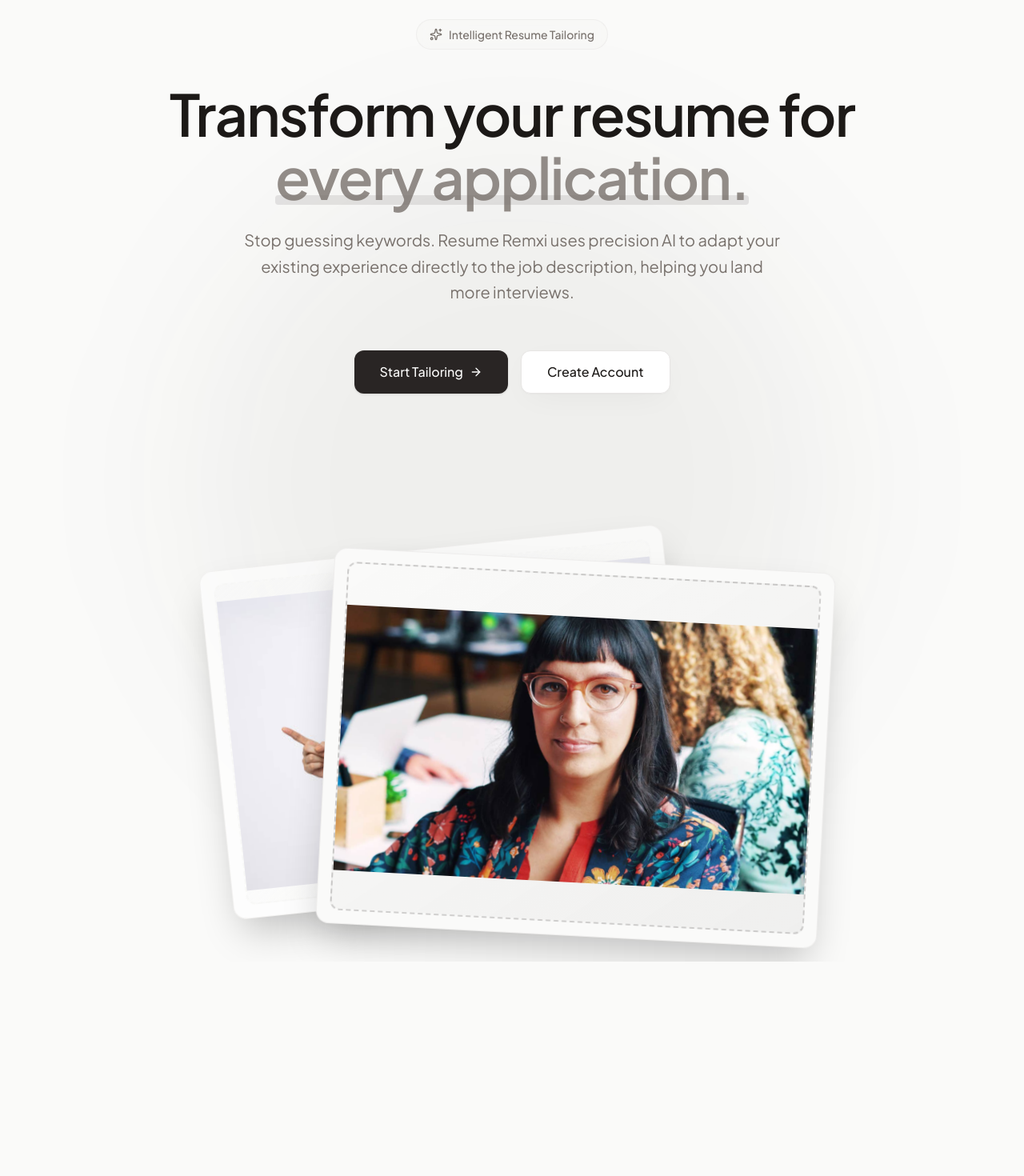
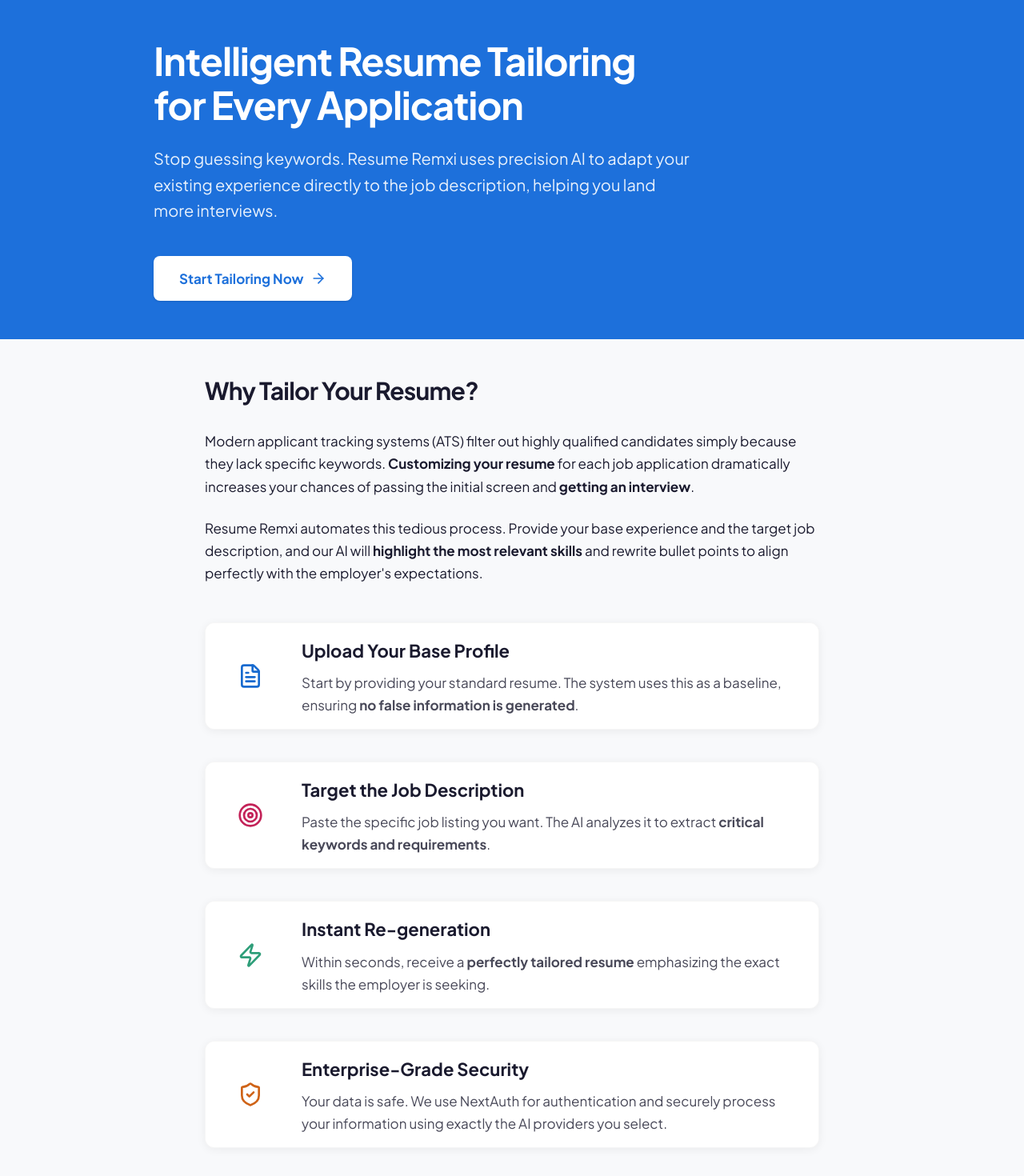
Before and after one commit to sathiralamal/resume-remix, a Next.js app: page / in a window 1280 px wide. Shown: the top 1470 px of the page at 80% size. Before the commit the page ends 1202 px from the top, so only its background shows below. Built offline with nearby package versions, Linux system fonts and the light colour scheme.

Commit message:
feat: Redesign landing page to include detailed product explanation and feature cards.

```diff
--- a/src/app/dashboard/page.tsx
+++ b/src/app/dashboard/page.tsx
@@ -77,9 +77,7 @@
   if (!session)             redirect("/login");
 
   return (
-    <div className="min-h-screen flex flex-col pb-20 relative">
-      <div className="absolute top-0 left-0 right-0 h-[500px] bg-gradient-to-b from-primary/5 to-transparent pointer-events-none -z-10" />
-
+    <div className="min-h-screen flex flex-col pb-20 relative bg-background">
       <UpgradeModal
         isOpen={showUpgrade}
         onClose={() => setShowUpgrade(false)}
--- a/src/app/globals.css
+++ b/src/app/globals.css
@@ -16,110 +16,145 @@
   --color-muted-foreground: var(--muted-foreground);
   --color-border: var(--border);
   --color-ring: var(--ring);
+
+  --color-icon-blue: var(--icon-blue);
+  --color-icon-pink: var(--icon-pink);
+  --color-icon-green: var(--icon-green);
+  --color-icon-peach: var(--icon-peach);
+  --color-icon-purple: var(--icon-purple);
+  --color-icon-teal: var(--icon-teal);
 }
 
 :root {
-  --background: #fafaf9; /* Stone 50 for a warm neutral base */
-  --foreground: #1c1917; /* Stone 900 for text */
+  --background: #f8f9fb; /* barely-there warm gray */
+  --foreground: #1a1a2e; /* near-black */
   --card: #ffffff;
-  --card-foreground: #1c1917;
-  --primary: #292524; /* Stone 800 */
-  --primary-foreground: #fafaf9;
-  --muted: #f5f5f4;
-  --muted-foreground: #78716c;
-  --border: #e7e5e4;
-  --ring: #d6d3d1;
-  --radius: 0.75rem;
+  --card-foreground: #1a1a2e;
+  --primary: #1d70db; /* IBM blue */
+  --primary-foreground: #ffffff;
+  --muted: #eef0f4;
+  --muted-foreground: #555555;
+  --border: rgba(0, 0, 0, 0.07);
+  --ring: #1d70db;
+  --radius: 0.5rem; /* 8px */
+
+  --icon-blue:   hsl(213, 80%, 92%);
+  --icon-pink:   hsl(340, 70%, 92%);
+  --icon-green:  hsl(160, 55%, 88%);
+  --icon-peach:  hsl(25,  80%, 91%);
+  --icon-purple: hsl(265, 55%, 91%);
+  --icon-teal:   hsl(185, 60%, 88%);
 }
 
 .dark {
-  --background: #0c0a09; /* Stone 950 for a soft deep dark */
-  --foreground: #fafaf9;
-  --card: #1c1917;
-  --card-foreground: #fafaf9;
-  --primary: #fafaf9;
-  --primary-foreground: #1c1917;
-  --muted: #292524;
-  --muted-foreground: #a8a29e;
-  --border: #292524;
-  --ring: #44403c;
+  --background: #0c0d12;
+  --foreground: #f8f9fb;
+  --card: #15181e;
+  --card-foreground: #f8f9fb;
+  --primary: #4e93ed;
+  --primary-foreground: #ffffff;
+  --muted: #1c2128;
+  --muted-foreground: #a0a6b1;
+  --border: rgba(255, 255, 255, 0.07);
+  --ring: #4e93ed;
+
+  --icon-blue:   hsl(213, 80%, 12%);
+  --icon-pink:   hsl(340, 70%, 12%);
+  --icon-green:  hsl(160, 55%, 12%);
+  --icon-peach:  hsl(25,  80%, 12%);
+  --icon-purple: hsl(265, 55%, 12%);
+  --icon-teal:   hsl(185, 60%, 12%);
 }
 
 body {
   background-color: var(--background);
   color: var(--foreground);
   font-family: var(--font-primary), sans-serif;
-  line-height: 1.6;
+  line-height: 1.65;
   -webkit-font-smoothing: antialiased;
 }
 
-/* Custom Soft Material & Glassmorphism Utilities */
+@media (prefers-reduced-motion: reduce) {
+  *, *::before, *::after {
+    animation-duration: 0.01ms !important;
+    transition-duration: 0.01ms !important;
+  }
+}
+
 @layer utilities {
+  .hero-header {
+    background-color: var(--primary);
+    color: var(--primary-foreground);
+    padding: 3rem 1.5rem; /* ~48px */
+  }
+
+  .content-section {
+    background-color: var(--background);
+    padding: 2.5rem 1.5rem; /* ~40px 24px */
+  }
+
+  .icon-block {
+    width: 80px;
+    height: 80px;
+    border-radius: 8px;
+    flex-shrink: 0;
+    display: flex;
+    align-items: center;
+    justify-content: center;
+  }
+
   .glass-panel {
-    background-color: rgba(255, 255, 255, 0.6);
-    backdrop-filter: blur(12px);
-    -webkit-backdrop-filter: blur(12px);
-    border: 1px solid rgba(255, 255, 255, 0.2);
-    box-shadow: 0 4px 24px -1px rgba(0, 0, 0, 0.05);
+    background-color: rgba(255, 255, 255, 0.9);
+    border: 1px solid var(--border);
+    box-shadow: 0 2px 12px rgba(0, 0, 0, 0.06);
   }
 
   .dark .glass-panel {
-    background-color: rgba(28, 25, 23, 0.6);
-    border: 1px solid rgba(255, 255, 255, 0.05);
-    box-shadow: 0 4px 24px -1px rgba(0, 0, 0, 0.2);
+    background-color: rgba(21, 24, 30, 0.9);
+    border: 1px solid var(--border);
+    box-shadow: 0 2px 12px rgba(0, 0, 0, 0.2);
   }
 
   .soft-shadow {
-    box-shadow: 0 10px 40px -10px rgba(0, 0, 0, 0.05),
-                0 1px 3px rgba(0, 0, 0, 0.03);
+    box-shadow: 0 2px 12px rgba(0, 0, 0, 0.06);
   }
 
   .dark .soft-shadow {
-    box-shadow: 0 10px 40px -10px rgba(0, 0, 0, 0.2),
-                0 1px 3px rgba(0, 0, 0, 0.1);
+    box-shadow: 0 2px 12px rgba(0, 0, 0, 0.2);
   }
 
-  /* Input & Control base */
   .clean-input {
     border: 1px solid var(--border);
-    background-color: var(--card); /* Solid background */
-    box-shadow: inset 0 1px 2px rgba(0, 0, 0, 0.04);
-    transition: all 0.2s cubic-bezier(0.16, 1, 0.3, 1);
+    background-color: var(--card);
+    transition: all 0.2s ease;
   }
 
   .dark .clean-input {
-    background-color: rgba(28, 25, 23, 0.9); /* Solid distinct rich dark */
-    box-shadow: inset 0 1px 2px rgba(0, 0, 0, 0.2);
+    background-color: rgba(21, 24, 30, 0.9);
   }
 
   .clean-input:focus {
     outline: none;
     border-color: var(--ring);
-    box-shadow: inset 0 1px 2px rgba(0, 0, 0, 0.04), 0 0 0 2px rgba(0, 0, 0, 0.05);
+    box-shadow: inset 0 1px 2px rgba(0, 0, 0, 0.04), 0 0 0 2px rgba(29, 112, 219, 0.1);
   }
 
-  .dark .clean-input:focus {
-    box-shadow: inset 0 1px 2px rgba(0, 0, 0, 0.2), 0 0 0 2px rgba(255, 255, 255, 0.05);
-  }
-
-  /* Active states */
   .btn-hover {
-    transition: all 0.25s cubic-bezier(0.16, 1, 0.3, 1);
+    transition: all 0.15s ease;
   }
 
   .btn-hover:hover {
     transform: translateY(-1px);
-    box-shadow: 0 8px 20px -6px rgba(0, 0, 0, 0.1);
+    box-shadow: 0 4px 12px rgba(0, 0, 0, 0.08);
   }
 
   .btn-active:active {
     transform: translateY(1px);
-    box-shadow: 0 2px 4px -2px rgba(0, 0, 0, 0.1);
+    box-shadow: none;
   }
 
-  /* Animated entrances */
   .animate-fade-in-up {
-    animation: fadeInUp 0.5s cubic-bezier(0.16, 1, 0.3, 1) forwards;
+    animation: fadeInUp 0.3s ease-out forwards;
     opacity: 0;
   }
 
--- a/src/app/layout.tsx
+++ b/src/app/layout.tsx
@@ -38,8 +38,6 @@
         />
       </head>
       <body className={`${plusJakarta.className} antialiased bg-background text-foreground transition-colors duration-300 min-h-screen selection:bg-muted selection:text-foreground relative`}>
-        {/* Soft background mesh gradient base layer */}
-        <div className="fixed inset-0 z-[-1] pointer-events-none bg-[radial-gradient(ellipse_at_top,_var(--tw-gradient-stops))] from-muted/50 via-background to-background" />
         <ThemeProvider>
           <AuthProvider>
              {children}
--- a/src/app/login/page.tsx
+++ b/src/app/login/page.tsx
@@ -2,11 +2,7 @@
 
 export default function LoginPage() {
   return (
-    <div className="flex items-center justify-center min-h-screen bg-transparent relative p-4 overflow-hidden">
-      {/* Soft abstract background elements */}
-      <div className="absolute top-1/4 left-1/4 w-[500px] h-[500px] bg-primary/5 rounded-full blur-[80px] pointer-events-none" />
-      <div className="absolute bottom-1/4 right-1/4 w-[400px] h-[400px] bg-primary/5 rounded-full blur-[80px] pointer-events-none" />
-
+    <div className="flex items-center justify-center min-h-screen bg-background relative p-4 overflow-hidden">
       <div className="relative z-10 w-full flex justify-center animate-fade-in-up">
         <LoginForm />
       </div>
--- a/src/app/page.tsx
+++ b/src/app/page.tsx
@@ -1,80 +1,118 @@
 import Link from "next/link";
-import { ArrowRight, Sparkles } from "lucide-react";
+import { ArrowRight, FileText, Target, Zap, ShieldCheck } from "lucide-react";
 
 export default function Home() {
   return (
-    <main className="flex min-h-screen flex-col items-center justify-center p-6 relative overflow-hidden">
-      {/* Soft decorative background */}
-      <div className="absolute top-1/2 left-1/2 -translate-x-1/2 -translate-y-1/2 w-[800px] h-[800px] bg-primary/5 rounded-full blur-[100px] pointer-events-none" />
-
-      <div className="relative z-10 w-full max-w-4xl mx-auto flex flex-col items-center text-center space-y-10">
-
-        {/* Badge */}
-        <div className="animate-fade-in-up inline-flex items-center gap-2 px-4 py-2 rounded-full bg-muted/50 border border-border/50 text-sm font-medium text-muted-foreground backdrop-blur-sm">
-          <Sparkles className="w-4 h-4" />
-          <span>Intelligent Resume Tailoring</span>
-        </div>
-
-        {/* Hero Copy */}
-        <div className="space-y-6">
-          <h1 className="animate-fade-in-up delay-100 text-5xl md:text-7xl font-semibold tracking-tight text-foreground leading-[1.1]">
-            Transform your resume for <br className="hidden md:block"/>
-            <span className="text-muted-foreground/80 relative inline-block">
-              every application.
-              <div className="absolute bottom-1 left-0 w-full h-3 bg-primary/10 -z-10 rounded-sm" />
-            </span>
+    <main className="w-full flex flex-col min-h-screen">
+      {/* 1. Hero / Header Band */}
+      <section className="hero-header w-full flex flex-col">
+        <div className="max-w-4xl mx-auto w-full z-10 flex flex-col animate-fade-in-up">
+          <h1 className="text-[2.5rem] sm:text-5xl font-bold tracking-tight mb-6 leading-[1.15]">
+            Intelligent Resume Tailoring <br className="hidden sm:block"/>
+            for Every Application
           </h1>
-
-          <p className="animate-fade-in-up delay-200 text-lg md:text-xl font-normal text-muted-foreground max-w-2xl mx-auto leading-relaxed">
+          <p className="text-lg sm:text-xl text-primary-foreground/90 max-w-2xl font-normal leading-relaxed">
             Stop guessing keywords. Resume Remxi uses precision AI to adapt your existing experience directly to the job description, helping you land more interviews.
           </p>
+          <div className="mt-10">
+            <Link
+              href="/login"
+              className="inline-flex items-center justify-center px-8 py-3.5 text-[17px] font-bold text-primary bg-card rounded-[8px] btn-hover shadow-sm"
+            >
+              Start Tailoring Now
+              <ArrowRight className="ml-2 w-5 h-5" />
+            </Link>
+          </div>
         </div>
+      </section>
 
-        {/* Calls to Action */}
-        <div className="animate-fade-in-up delay-300 flex flex-col sm:flex-row gap-4 pt-4 w-full sm:w-auto">
-          <Link
-            href="/login"
-            className="group btn-hover btn-active inline-flex items-center justify-center px-8 py-3.5 text-base font-medium text-primary-foreground bg-primary rounded-xl shadow-sm transition-all"
-          >
-            Start Tailoring
-            <ArrowRight className="ml-2 w-4 h-4 group-hover:translate-x-1 transition-transform" />
-          </Link>
-          <Link
-            href="/register"
-            className="group btn-hover inline-flex items-center justify-center px-8 py-3.5 text-base font-medium text-foreground bg-card border border-border rounded-xl soft-shadow transition-all"
-          >
-            Create Account
-          </Link>
-        </div>
+      {/* 2. Intro / Context Section */}
+      <section className="content-section w-full border-b border-border">
+        <div className="max-w-3xl mx-auto w-full flex flex-col items-start text-foreground">
+          <h2 className="text-[30px] font-bold mb-6 text-foreground tracking-tight">Why Tailor Your Resume?</h2>
+          <p className="text-[17px] mb-6 text-foreground leading-[1.65]">
+            Modern applicant tracking systems (ATS) filter out highly qualified candidates simply because they lack specific keywords. <strong>Customizing your resume</strong> for each job application dramatically increases your chances of passing the initial screen and <strong>getting an interview</strong>.
+          </p>
+          <p className="text-[17px] text-foreground leading-[1.65] mb-12">
+            Resume Remxi automates this tedious process. Provide your base experience and the target job description, and our AI will <strong>highlight the most relevant skills</strong> and rewrite bullet points to align perfectly with the employer's expectations.
+          </p>
 
+          {/* 3. Icon-Card Row List */}
+          <div className="w-full flex flex-col gap-8 md:gap-10">
 
-        {/* Hero Image / Mockup Showcase */}
-        <div className="animate-fade-in-up delay-500 w-full max-w-5xl mx-auto mt-16 sm:mt-24 relative perspective-[2000px]">
-          <div className="relative flex justify-center items-center h-[350px] sm:h-[450px] md:h-[550px]">
-            {/* Background Image Room */}
-            <div className="absolute w-[100%] sm:w-[65%] aspect-[4/3] rounded-2xl border border-border/50 bg-card/60 shadow-2xl backdrop-blur-md transform -rotate-6 translate-x-[-15%] sm:-translate-x-20 overflow-hidden transition-all duration-700 hover:rotate-0 hover:translate-x-0 hover:z-20 cursor-pointer group">
-               {/* Replace this section with your first <Image /> */}
-               <div className="w-full h-full bg-gradient-to-br from-muted/50 to-muted/10 flex flex-col items-center justify-center text-muted-foreground/50 border-dashed border-2 border-muted/60 m-4 rounded-xl max-w-[calc(100%-2rem)] max-h-[calc(100%-2rem)] transition-colors group-hover:border-muted-foreground/30">
-                <span className="text-xs mt-1 text-muted-foreground/40">
-                <img src="/assets/image1.jpg" alt="" />
-                </span>
-               </div>
+            {/* Card 1 */}
+            <div className="flex flex-col sm:flex-row gap-6 items-start sm:items-center p-4 bg-card rounded-xl soft-shadow border border-border/50 animate-fade-in-up delay-100">
+              <div className="icon-block" style={{ backgroundColor: 'var(--color-icon-blue)' }}>
+                 <FileText className="w-8 h-8" style={{ color: 'hsl(213, 80%, 45%)' }} />
+              </div>
+              <div className="flex-1">
+                <h3 className="text-[22px] font-bold mb-2">Upload Your Base Profile</h3>
+                <p className="text-[17px] text-foreground/80 leading-[1.65] m-0">
+                  Start by providing your standard resume. The system uses this as a baseline, ensuring <strong>no false information is generated</strong>.
+                </p>
+              </div>
             </div>
 
-            {/* Foreground Image Room */}
-            <div className="absolute z-10 w-[85%] sm:w-[70%] aspect-[4/3] rounded-2xl border border-border/60 bg-background shadow-2xl transform rotate-3 translate-x-[15%] sm:translate-x-20 translate-y-8 overflow-hidden transition-all duration-700 hover:rotate-0 hover:translate-x-0 hover:translate-y-4 cursor-pointer group">
-               {/* Replace this section with your second <Image /> */}
-               <div className="w-full h-full bg-gradient-to-tl from-primary/5 to-transparent flex flex-col items-center justify-center text-primary/60 border-dashed border-2 border-primary/20 m-4 rounded-xl max-w-[calc(100%-2rem)] max-h-[calc(100%-2rem)] transition-colors group-hover:border-primary/40">
+            {/* Card 2 */}
+            <div className="flex flex-col sm:flex-row gap-6 items-start sm:items-center p-4 bg-card rounded-xl soft-shadow border border-border/50 animate-fade-in-up delay-200">
+              <div className="icon-block" style={{ backgroundColor: 'var(--color-icon-pink)' }}>
+                 <Target className="w-8 h-8" style={{ color: 'hsl(340, 70%, 45%)' }} />
+              </div>
+              <div className="flex-1">
+                <h3 className="text-[22px] font-bold mb-2">Target the Job Description</h3>
+                <p className="text-[17px] text-foreground/80 leading-[1.65] m-0">
+                  Paste the specific job listing you want. The AI analyzes it to extract <strong>critical keywords and requirements</strong>.
+                </p>
+              </div>
+            </div>
 
-                <span className="text-xs mt-1 text-primary/40">
-                <img src="/assets/image2.jpg" alt="" />
-                </span>
-               </div>
+            {/* Card 3 */}
+            <div className="flex flex-col sm:flex-row gap-6 items-start sm:items-center p-4 bg-card rounded-xl soft-shadow border border-border/50 animate-fade-in-up delay-300">
+              <div className="icon-block" style={{ backgroundColor: 'var(--color-icon-green)' }}>
+                 <Zap className="w-8 h-8" style={{ color: 'hsl(160, 55%, 40%)' }} />
+              </div>
+              <div className="flex-1">
+                <h3 className="text-[22px] font-bold mb-2">Instant Re-generation</h3>
+                <p className="text-[17px] text-foreground/80 leading-[1.65] m-0">
+                  Within seconds, receive a <strong>perfectly tailored resume</strong> emphasizing the exact skills the employer is seeking.
+                </p>
+              </div>
             </div>
+
+            {/* Card 4 */}
+            <div className="flex flex-col sm:flex-row gap-6 items-start sm:items-center p-4 bg-card rounded-xl soft-shadow border border-border/50 animate-fade-in-up delay-400">
+              <div className="icon-block" style={{ backgroundColor: 'var(--color-icon-peach)' }}>
+                 <ShieldCheck className="w-8 h-8" style={{ color: 'hsl(25, 80%, 45%)' }} />
+              </div>
+              <div className="flex-1">
+                <h3 className="text-[22px] font-bold mb-2">Enterprise-Grade Security</h3>
+                <p className="text-[17px] text-foreground/80 leading-[1.65] m-0">
+                  Your data is safe. We use NextAuth for authentication and securely process your information using exactly the AI providers you select.
+                </p>
+              </div>
+            </div>
+
           </div>
         </div>
+      </section>
 
-      </div>
+      {/* 4. Closing Copy + CTA */}
+      <section className="bg-background max-w-3xl mx-auto w-full px-6 sm:px-12 py-16 flex flex-col items-start sm:items-center sm:text-center animate-fade-in-up delay-400">
+        <h3 className="text-[30px] font-bold tracking-tight mb-4">Ready to stand out?</h3>
+        <p className="text-[17px] text-foreground/80 mb-8 max-w-lg leading-[1.65]">
+          Join professionals who are landing more interviews by perfectly matching their resumes to job expectations.
+        </p>
+        <Link
+          href="/register"
+          className="btn-hover inline-flex items-center justify-center px-8 py-3.5 text-[17px] font-bold text-primary-foreground bg-primary rounded-[8px] w-full sm:w-auto text-center"
+        >
+          Create Free Account
+        </Link>
+        <p className="mt-8 text-[15px] text-muted-foreground w-full sm:w-auto text-center">
+          Already have an account? <Link href="/login" className="text-primary font-bold hover:underline underline-offset-4">Log in</Link>
+        </p>
+      </section>
+
     </main>
   );
 }
--- a/src/app/profile/page.tsx
+++ b/src/app/profile/page.tsx
@@ -81,9 +81,7 @@
   if (!session) redirect("/login");
 
   return (
-    <div className="min-h-screen flex flex-col pb-20 relative bg-background text-foreground">
-      <div className="absolute top-0 left-0 right-0 h-[500px] bg-gradient-to-b from-primary/5 to-transparent pointer-events-none -z-10" />
-
+    <div className="min-h-screen flex flex-col pb-20 relative bg-background text-foreground border-t-0">
       <header className="sticky top-0 z-40 bg-background/80 backdrop-blur-md border-b border-border transition-colors">
         <div className="max-w-4xl mx-auto px-6 py-4 flex justify-between items-center">
           <div className="flex items-center gap-4">
--- a/src/components/dashboard/RemixResult.tsx
+++ b/src/components/dashboard/RemixResult.tsx
@@ -41,7 +41,7 @@
           <Lightbulb className="w-4 h-4 text-yellow-500" />
           Strategic Advisory
         </h3>
-        <div className="bg-primary/5 p-6 rounded-xl border border-primary/10 text-primary-foreground leading-relaxed whitespace-pre-wrap text-[15px] shadow-sm">
+        <div className="bg-primary/5 p-6 rounded-xl border border-primary/10 text-foreground leading-relaxed whitespace-pre-wrap text-[15px] shadow-sm">
           {data.tips}
         </div>
       </div>
```
Also changed, not shown: src/app/register/page.tsx (+9 -13 lines), src/components/auth/LoginForm.tsx (+8 -8 lines), .agent/skills/frontend-design/SKILL.md.
